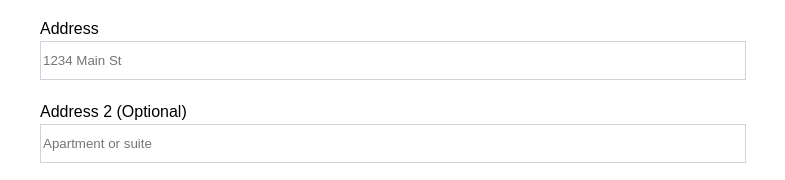
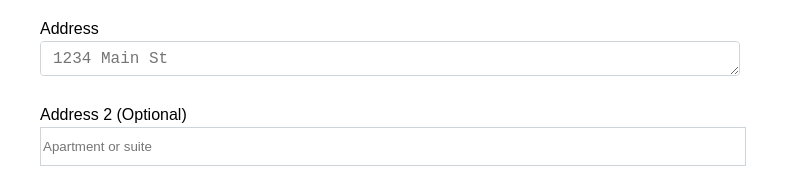
Before and after one commit to orineoguri02/OSS-2, a plain HTML site: page form_js.html in a window 1280 px wide. Shown: the part 545-725 px from the top of the page, 30-815 px from the left. Drawn offline with Linux system fonts and the light colour scheme.

Commit message:
feat : textarea add

```diff
--- a/form_js.html
+++ b/form_js.html
@@ -40,6 +40,17 @@
         width: 100%;
         height: 35px;
         border: 1px solid #ced4da;
+      }
+
+      textarea {
+        width: 100%;
+        height: 35px;
+        border: 1px solid #ced4da;
+        padding: 8px 12px;
+        border-radius: 4px;
+        font-size: 1rem;
+        box-sizing: border-box;
+        resize: vertical;
       }
 
       select {
@@ -237,12 +248,13 @@
 
             <div class="form-group">
               <label for="address">Address</label>
-              <input
-                type="text"
+              <textarea
                 name="address"
                 placeholder="1234 Main St"
                 id="address"
-              />
+                rows="3"
+                cols="50"
+              ></textarea>
             </div>
 
             <div class="form-group">
```
Also changed, not shown: form_nostyle.html (+4 -3 lines), form_style.html (+15 -3 lines).
